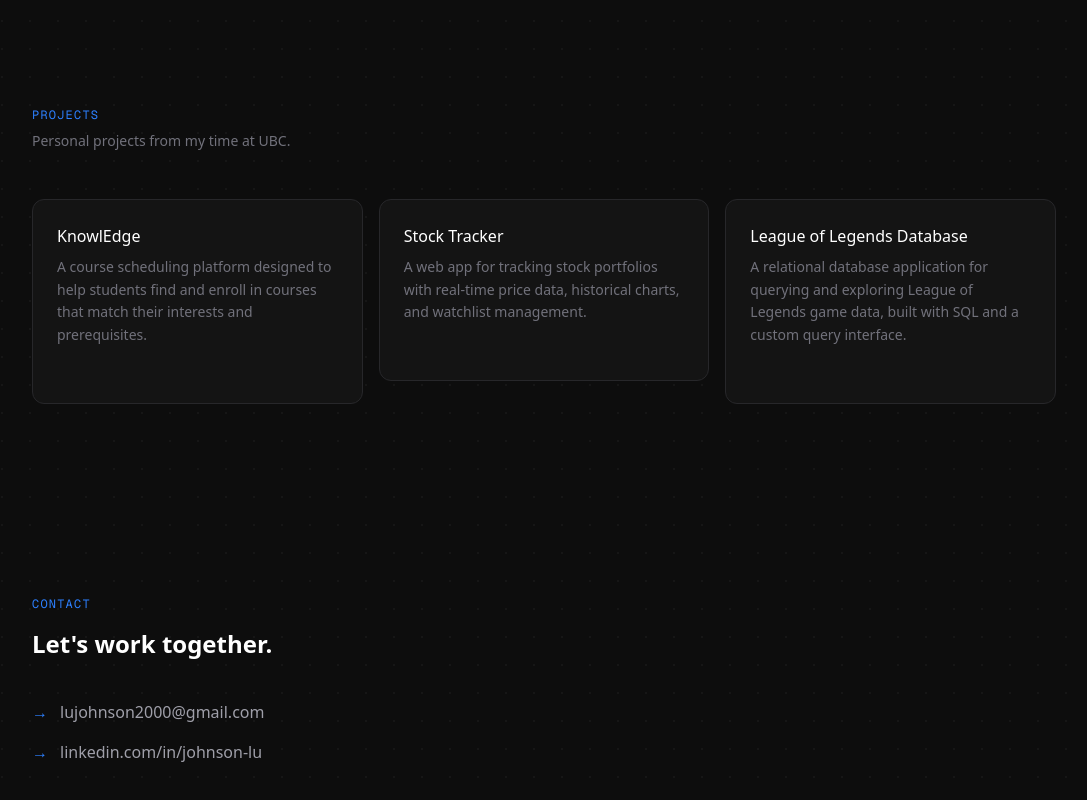
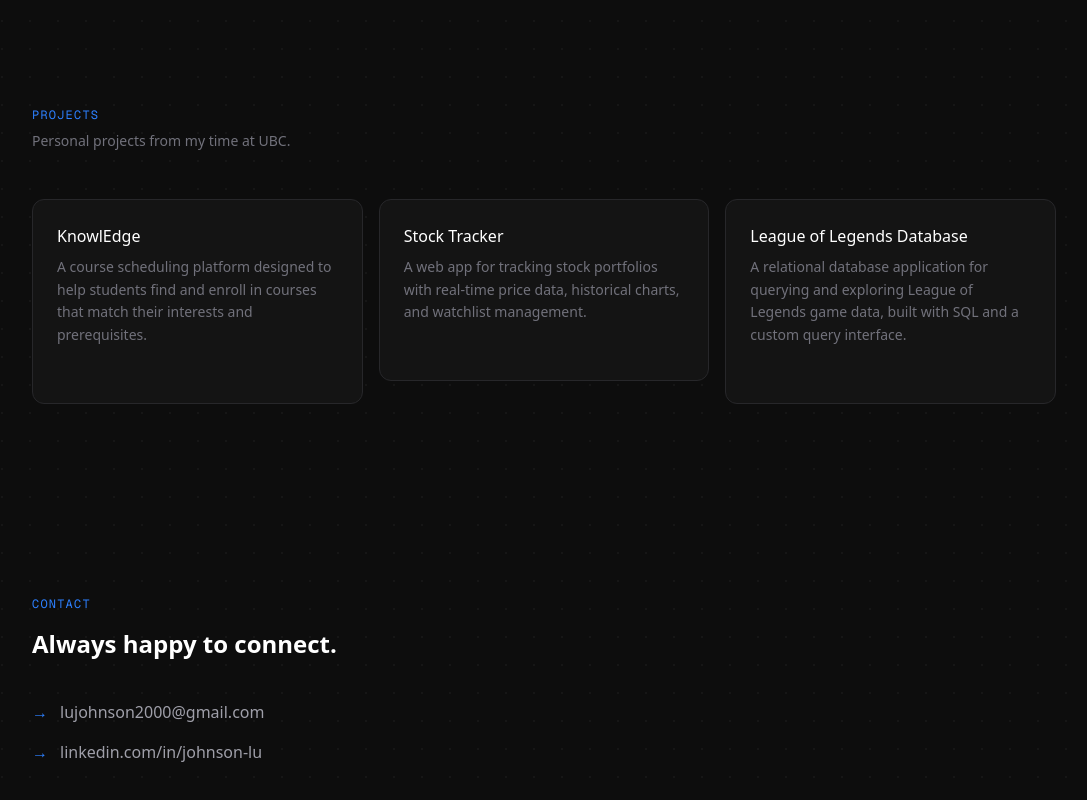
Before and after one commit to johnsonwlu/portfolio, a Next.js app: page / in a window 1280 px wide. Shown: the part 3465-4265 px from the top of the page, without its empty margins (96-1183 px from the left). Built offline with nearby package versions, Linux system fonts and the light colour scheme.

Commit message:
Update contact heading

```diff
--- a/components/Contact.tsx
+++ b/components/Contact.tsx
@@ -6,7 +6,7 @@ export default function Contact() {
       <div className="mx-auto max-w-5xl">
         <FadeIn>
           <p className="mb-4 font-mono text-xs uppercase tracking-widest text-blue-500">Contact</p>
-          <h2 className="mb-10 text-2xl font-semibold text-white">Let&apos;s work together.</h2>
+          <h2 className="mb-10 text-2xl font-semibold text-white">Always happy to connect.</h2>
         </FadeIn>
         <FadeIn delay={0.1}>
           <div className="flex flex-col gap-4">
```
